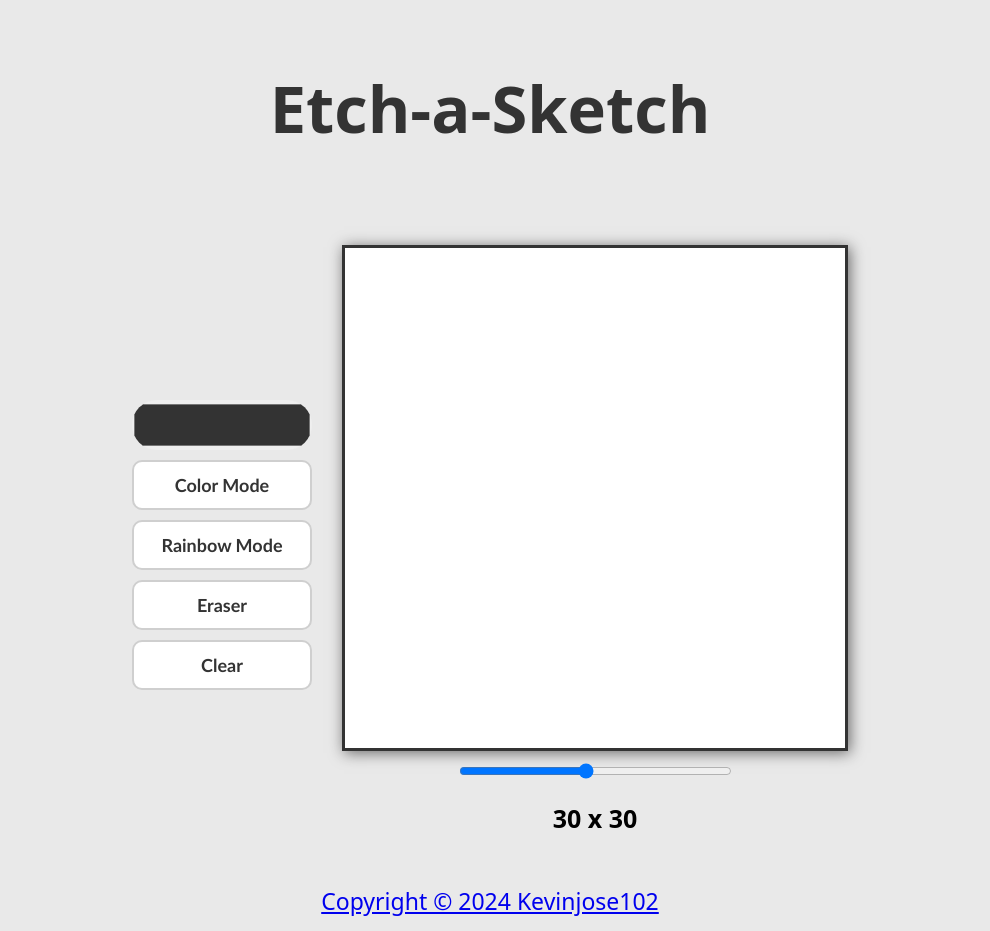
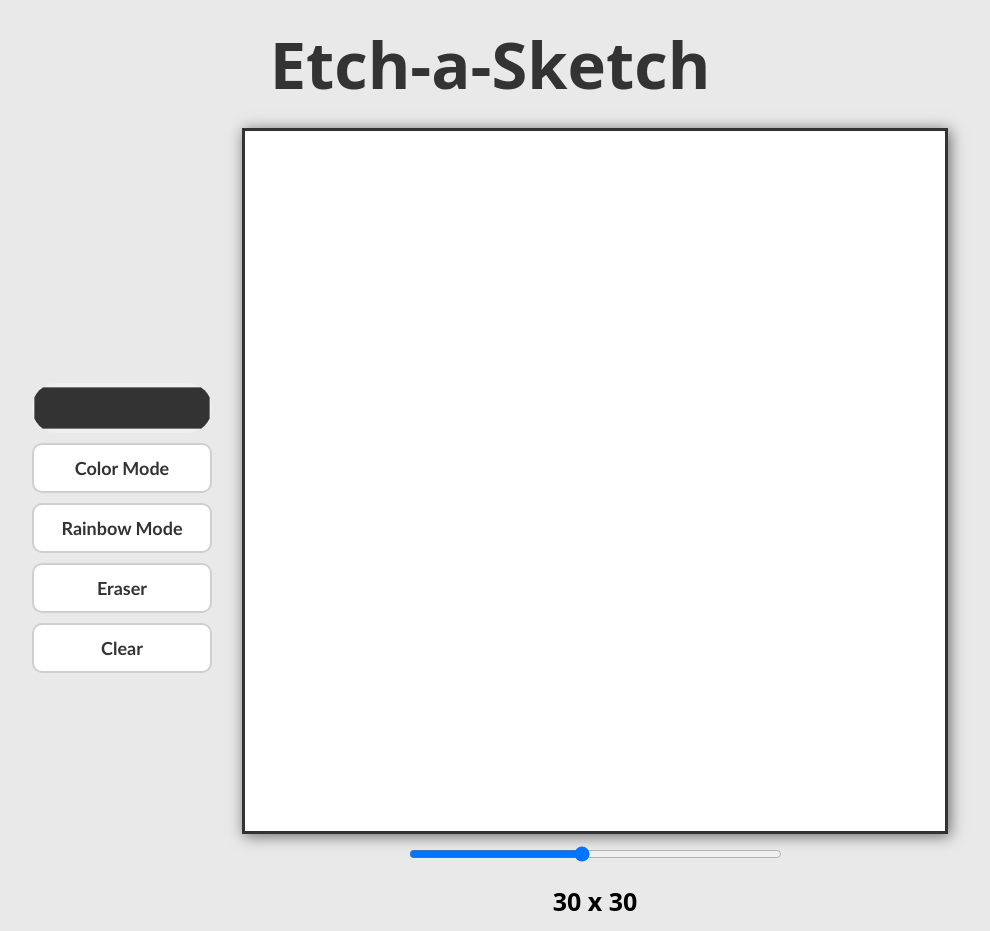
Before and after one commit to Kevinjose102/Etch-a-Sketch, a plain HTML site: page index.html in a window 1280 px wide. Shown: the top 931 px of the page, without its empty margins (150-1140 px from the left). Drawn offline with Linux system fonts and the light colour scheme.

Commit message:
updated css and js files

```diff
--- a/script.js
+++ b/script.js
@@ -15,8 +15,8 @@ let size = DEFAULT_SIZE;
 
 //for the drag effect
 let mouseDown = false
-document.body.onmousedown = () => (mouseDown = true)
-document.body.onmouseup = () => (mouseDown = false)
+container.onmousedown = () => (mouseDown = true)
+container.onmouseup = () => (mouseDown = false)
 
 //changing the grid size according to the user
 sizeSlider.onmousemove = (e) => updateSizeValue(e.target.value)
@@ -35,7 +35,7 @@ function changeSize(value){
 //fucntion to make the grid of a given size
 function makeGrid(size){
 
-    let height = 500 / size;
+    let height = 700 / size;
 
     dimenstionString = height.toString();
     for(let i = 1; i <= size * size; i++){
--- a/styles.css
+++ b/styles.css
@@ -11,7 +11,7 @@ body{
     background-color: white;
     display: flex;
     flex-direction: column;
-    gap: 30px;
+    gap: 10px;
     background-color: rgb(233, 233, 233);
     padding: 0;
     margin: 0;
@@ -23,6 +23,10 @@ h1{
     font-family: system-ui, -apple-system, BlinkMacSystemFont, 'Segoe UI', Roboto, Oxygen, Ubuntu, Cantarell, 'Open Sans', 'Helvetica Neue', sans-serif;
     font-size: 65px;
     padding: 20px;
+    padding-top: 0;
+    padding-bottom: 10px;
+    margin: 0;
+    margin-top: 20px;
 }
 .content{
     display: flex;
@@ -32,8 +36,8 @@ h1{
     justify-content: center;
 }
 .container{
-    height: 500px;
-    width: 500px;
+    height: 700px;
+    width: 700px;
     display: flex;
     flex-wrap: wrap;
     padding: 0;
@@ -115,6 +119,7 @@ footer{
     color: white;
     width: 100vw;
     padding: 0;
+    margin: 0;
     padding-top: 10px;
     text-align: center;
     font-size: 23px;
```
